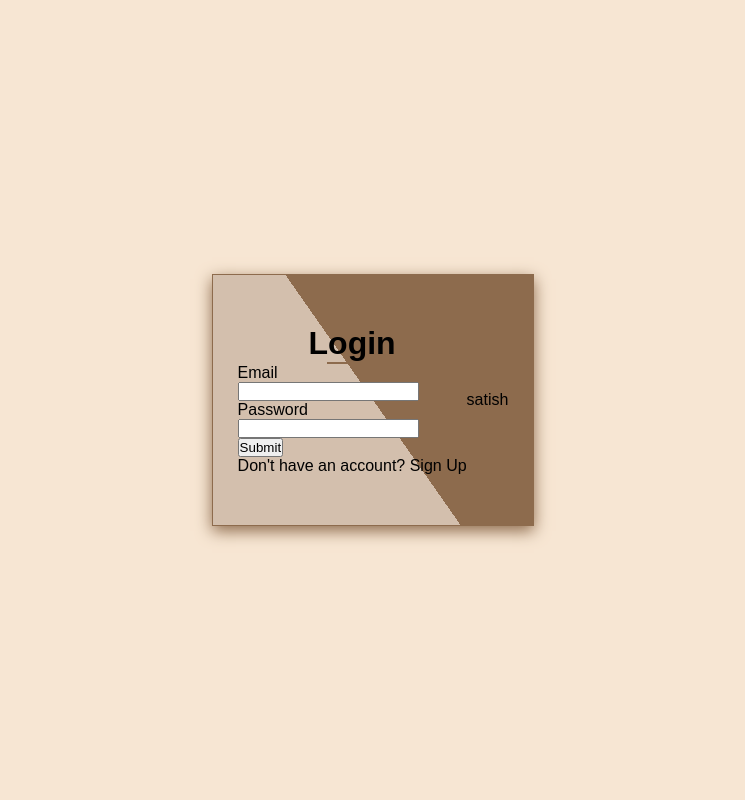
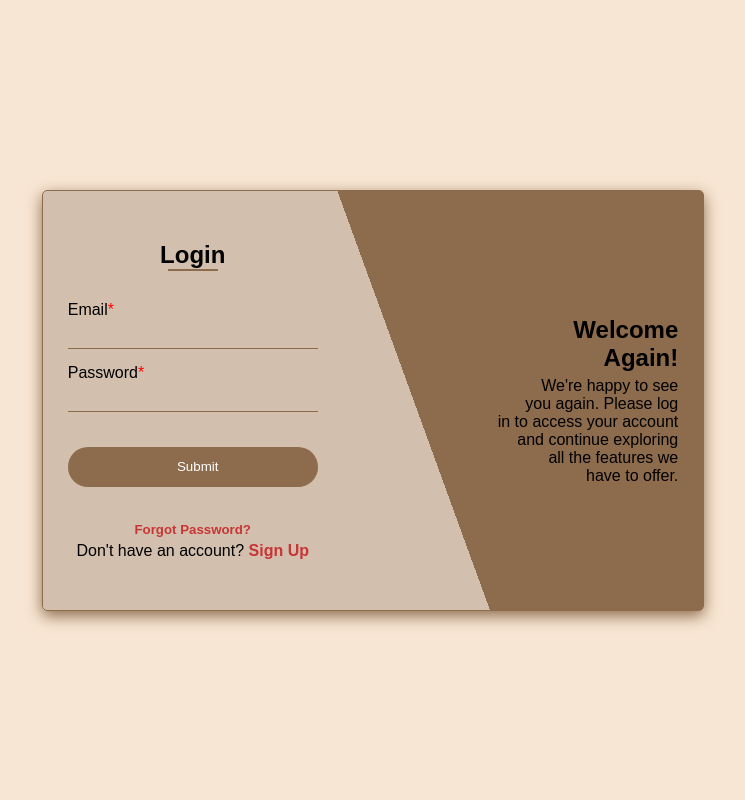
Before and after one commit to Satish463143/maya-wears, a React (Vite) app in the folder frontend/: page / in a window 1280 px wide. Shown: the top 800 px of the page, without its empty margins (267-1012 px from the left). Built offline with nearby package versions, Linux system fonts and the light colour scheme; a web font is replaced by a local one.

Commit message:
Login Page complted

```diff
--- /dev/null
+++ b/frontend/src/Components/ForgotPassword/ForgotPassword.jsx
@@ -0,0 +1,28 @@
+import React from 'react'
+
+const ForgotPassword = ( {setCurrentView}) => {
+    const handleSubmit = async (e) => {
+        e.preventDefault();
+        setCurrentView('token');
+    }
+  return (
+    <div className='login_box'>
+            <form action=""method="post" onSubmit={handleSubmit} >
+                <div className="fromtitle">
+                    <h2>Forgot Password!!!</h2>
+                    <div className='login_hr'></div>
+                </div>
+                <div className="form_body">
+                    <label htmlFor="email">Email<span>*</span></label><br />
+                    <input type="email" name='email' required /><br />
+                    <input className='submit_btn' type="submit" value="Send Reset Email" name='login_submit'/>
+                </div>
+                <div className="sign_up_p">
+                    <p>Remembered the password <span onClick={()=> setCurrentView('login')}>Login</span></p>
+                </div>
+            </form>
+        </div>
+  )
+}
+
+export default ForgotPassword
--- /dev/null
+++ b/frontend/src/Components/GeneratePassword/GeneratePassword.jsx
@@ -0,0 +1,37 @@
+import React from 'react'
+
+const GeneratePassword = ({setCurrentView}) => {
+    const handleSubmit = async (e) => {
+        e.preventDefault();
+        if (password !== confirmPassword) {
+          setError('Confrim Passwords do not match');
+          return;
+        }else{
+            setCurrentView('login');
+        }
+    }
+  return (
+    <div>
+        <div className='login_box'>
+            <form action=""method="post" onSubmit={handleSubmit}>
+                <div className="fromtitle">
+                    <h2>Generate Password</h2>
+                    <div className='login_hr'></div>
+                </div>
+                <div className="form_body">
+                    <label htmlFor="password">Enter new password<span>*</span></label><br />
+                    <input type="password" name='password' required /><br />
+                    <label htmlFor="confirmPassword">Confirm Password<span>*</span></label><br />
+                    <input type="password" name='confirmPassword' required /><br />
+                    <input className='submit_btn' type="submit" value="Submit" name='password_submit'/>
+                </div>
+                <div className="sign_up_p">
+                    <p>Remembered the password <span onClick={()=> setCurrentView('login')}>Login</span></p>
+                </div>
+            </form>
+        </div>
+    </div>
+  )
+}
+
+export default GeneratePassword
--- a/frontend/src/Components/Login/Login.css
+++ b/frontend/src/Components/Login/Login.css
@@ -9,3 +9,44 @@
     height: 2px;
     background-color: var(--sec_dark);
 }
+.sign_up_p{
+    margin-top: 20px;
+    text-align: center;
+
+}
+.sign_up_p h5{
+    padding-bottom: 5px;
+    color: rgb(199, 53, 53);
+    cursor: pointer;
+
+}
+.sign_up_p span{
+    color: rgb(199, 53, 53);
+    font-weight: 600;
+    cursor: pointer;
+}
+.login_box form .form_body{
+    margin-top: 30px;
+}
+.login_box form .form_body input{
+    width: 250px;
+    height: 30px;
+    border: none;
+    background: none;
+    border-bottom: 1px solid var(--sec_dark);
+    padding-left: 10px;
+    margin-bottom: 15px;
+
+}
+.login_box form .form_body .submit_btn{
+    background: var(--sec_dark);
+    height: 40px;
+    color: var(--white);
+    border-radius: 20px;
+    margin-top: 20px;
+    cursor: pointer;
+}
+.login_box form .form_body span{
+    color: red;
+
+}
--- a/frontend/src/Components/Login/Login.jsx
+++ b/frontend/src/Components/Login/Login.jsx
@@ -1,29 +1,30 @@
 import React from 'react'
 import './Login.css'
 
-const Login = () => {
+const Login = ({setCurrentView}) => {
+    const handleSubmit = async (e) => {
+        e.preventDefault();
+    }
   return (
-
         <div className='login_box'>
-            <form action=""method="post" >
+            <form action=""method="post" onSubmit={handleSubmit} >
                 <div className="fromtitle">
-                    <h1>Login</h1>
+                    <h2>Login</h2>
                     <div className='login_hr'></div>
                 </div>
                 <div className="form_body">
-                    <label htmlFor="email">Email</label><br />
+                    <label htmlFor="email">Email<span>*</span></label><br />
                     <input type="email" name='email' required /><br />
-                    <label htmlFor="password">Password</label><br />
+                    <label htmlFor="password">Password<span>*</span></label><br />
                     <input type="password" name='password' required /><br />
-                    <input type="submit" value="Submit" name='login_submit'/>
+                    <input className='submit_btn' type="submit" value="Submit" name='login_submit'/>
                 </div>
                 <div className="sign_up_p">
-                    <p>Don't have an account? <span>Sign Up</span></p>
+                    <h5 onClick={()=> setCurrentView('forgotPassowrd')}>Forgot Password?</h5>
+                    <p>Don't have an account? <span onClick={()=> setCurrentView('signup')}>Sign Up</span></p>
                 </div>
-
             </form>
         </div>
-
   )
 }
 
--- /dev/null
+++ b/frontend/src/Components/SignUp/SignUp.jsx
@@ -0,0 +1,46 @@
+import React from 'react'
+
+const SignUp = ({ setCurrentView }) => {
+    const handleForm= (e)=>{
+        e.preventDefault();
+        if (password !== confirmPassword) {
+          setError('Confrim Passwords do not match');
+          return;
+        }else{
+            setCurrentView('login');
+        }
+
+    }
+  return (
+    <div>
+        <div className='login_box'>
+            <form action=""method="post" onSubmit={handleForm}>
+                <div className="fromtitle">
+                    <h2>Sign Up</h2>
+                    <div className='login_hr'></div>
+                </div>
+                <div className="form_body">
+                    <label htmlFor="name">Name <span>*</span></label><br />
+                    <input type="text" name='name' required /><br />
+                    <label htmlFor="address">Address </label><br />
+                    <input type="text" name='address' required /><br />
+                    <label htmlFor="email">Email<span>*</span></label><br />
+                    <input type="email" name='email' required /><br />
+                    <label htmlFor="phone">Phone Number<span>*</span></label><br />
+                    <input type="text" name='phone' required /><br />
+                    <label htmlFor="password">Password<span>*</span></label><br />
+                    <input type="password" name='password' required /><br />
+                    <label htmlFor="confirmPassword">Confirm Password<span>*</span></label><br />
+                    <input type="password" name='confirmPassword' required /><br />
+                    <input className='submit_btn' type="submit" value="Submit" name='signUp_submit'/>
+                </div>
+                <div className="sign_up_p">
+                    <p>Already have an account? <span onClick={()=> setCurrentView('login')}>Login</span></p>
+                </div>
+            </form>
+        </div>
+    </div>
+  )
+}
+
+export default SignUp
--- /dev/null
+++ b/frontend/src/Components/Token/Token.jsx
@@ -0,0 +1,28 @@
+import React from 'react'
+
+const Token = ({setCurrentView}) => {
+    const handleSubmit = async (e) => {
+        e.preventDefault();
+        setCurrentView('generatePassword');
+    }
+  return (
+    <div className='login_box'>
+            <form action=""method="post" onSubmit={handleSubmit} >
+                <div className="fromtitle">
+                    <h2>Forgot Password!!!</h2>
+                    <div className='login_hr'></div>
+                </div>
+                <div className="form_body">
+                    <label htmlFor="token">Enter the Token<span>*</span></label><br />
+                    <input type="text" name='token' required /><br />
+                    <input className='submit_btn' type="submit" value="Verify Token" name='token_submit'/>
+                </div>
+                <div className="sign_up_p">
+                    <p>Remembered the password <span onClick={()=> setCurrentView('login')}>Login</span></p>
+                </div>
+            </form>
+        </div>
+  )
+}
+
+export default Token
--- a/frontend/src/pages/LoginPage/LoginPage.css
+++ b/frontend/src/pages/LoginPage/LoginPage.css
@@ -19,16 +19,31 @@
     display: flex;
     justify-content: center;
     align-items: center;
+    position: relative;
 
+}
+.loginpage_messaage .login_hr{
+    background-color: var(--sec_color) !important;
+    width: 100px !important;
+    margin: 5px 0px 20px 0 !important;
 }
 .loginform_box{
     border: 1px solid var(--sec_dark);
     box-shadow: var(--sec_dark) 0px 5px 15px;;
-    background: linear-gradient(-125deg, var(--sec_dark) 50%, var(--sec_color) 50%);
+    background: linear-gradient(-110deg, var(--sec_dark) 45%, var(--sec_color) 0%);
     padding: 50px 25px;
+    border-radius: 5px;
 }
 .loginform_box_grid{
     display: flex;
     justify-content: space-between;
     align-items: center;
+    gap: 180px;
 }
+.loginpage_messaage {
+    text-align: end;
+}
+.loginpage_messaage  h2{
+    padding-bottom: 5px;
+
+}
--- a/frontend/src/pages/LoginPage/LoginPage.jsx
+++ b/frontend/src/pages/LoginPage/LoginPage.jsx
@@ -1,23 +1,55 @@
-import React from 'react'
+import React, { useEffect, useState } from 'react'
 import './LoginPage.css'
 import Login from '../../Components/Login/Login'
+import SignUp from '../../Components/SignUp/SignUp'
+import {useLocation} from 'react-router-dom'
+import ForgotPassword from '../../Components/ForgotPassword/ForgotPassword'
+import Token from '../../Components/Token/Token'
+import GeneratePassword from '../../Components/GeneratePassword/GeneratePassword'
 
 const LoginPage = () => {
+  const location = useLocation();
+  const [currentView,setCurrentView] = useState('login')
+  useEffect(()=>{
+    if(location.state && location.state.currentView){
+      setCurrentView(location.state.currentView)
+    }
+  },[location.state])
+
+  const renderComponent = ()=>{
+    switch (currentView){
+      case 'login':
+        return <Login setCurrentView = {setCurrentView} />
+      case 'signup':
+        return <SignUp setCurrentView = {setCurrentView} />
+        case 'forgotPassowrd':
+          return <ForgotPassword setCurrentView = {setCurrentView}/>
+        case 'token':
+          return <Token setCurrentView={setCurrentView}/>
+        case 'generatePassword':
+          return <GeneratePassword setCurrentView={setCurrentView}/>
+      default :
+      return <Login setCurrentView = {setCurrentView} />
+    }
+  }
   return (
     <div className='login_page'>
         <div className="login_overlay" ></div>
         <div className='loginform'>
           <div className="loginform_box">
             <div className="loginform_box_grid">
-              <Login/>
+              {/* <Login/> */}
+              {/* <SignUp/> */}
+              {renderComponent()}
               <div className="login_message">
-                satish
+              <div className=" loginpage_messaage">
+                    <h2>Welcome <br /> Again!</h2>
+                    <p>We're happy to see <br />you again.  Please log <br /> in to access your account<br />  and continue exploring<br /> all  the features we <br />have to offer.</p>
+                </div>
               </div>
             </div>
           </div>
-
         </div>
-
     </div>
   )
 }
```
Also changed, not shown: frontend/src/Components/GeneratePassword/GeneratePassword.css (added), frontend/src/Components/SignUp/SignUp.css (added), frontend/src/Components/Token/Token.css (added).
